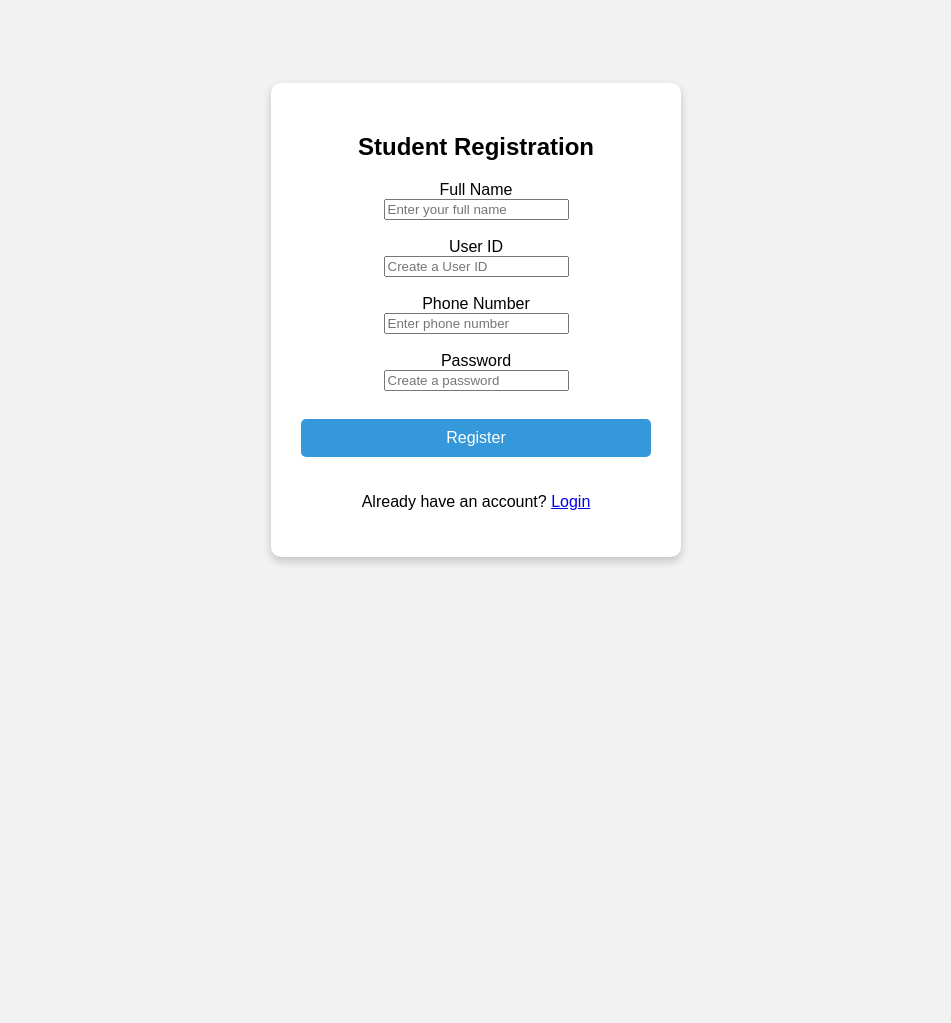
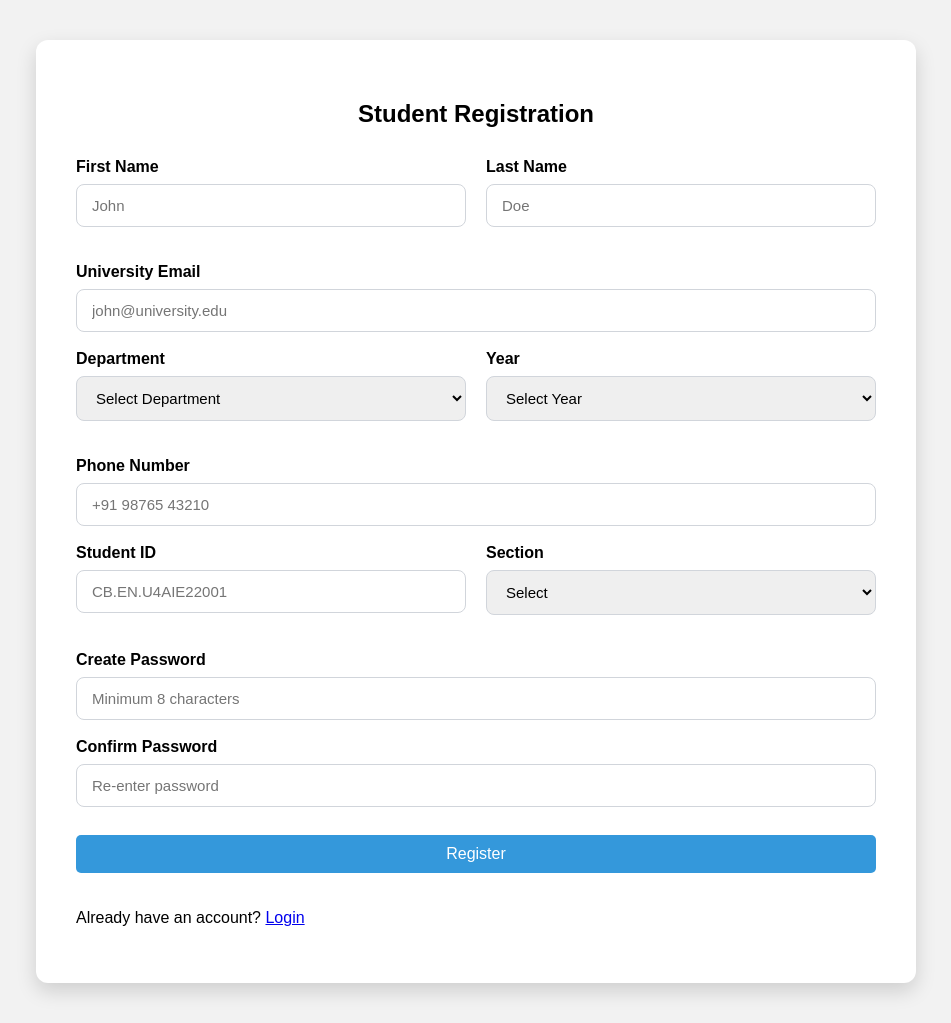
Before and after one commit to NagasriHarini/Course_Registration_system_2, a Flask app: page /register in a window 1280 px wide. Shown: the part 120-1143 px from the top of the page, without its empty margins (164-1115 px from the left). Before the commit the page ends 684 px from the top, so only its background shows below. Run offline with Flask 3, Linux system fonts and the light colour scheme.

Commit message:
Added_proper_ui

```diff
--- a/Static/style.css
+++ b/Static/style.css
@@ -14,17 +14,26 @@ body{
 .container{
     display:flex;
     justify-content:center;
-    align-items:center;
-    height:80vh;
+    align-items:flex-start;
+    padding:40px 20px;
 }
 
-.card{
+.card-login{
     background:white;
-    padding:30px;
-    width:350px;
-    text-align:center;
-    border-radius:10px;
-    box-shadow:0px 4px 10px rgba(0,0,0,0.2);
+    width:100%;
+    max-width:400px;
+    padding:40px;
+    border-radius:12px;
+    box-shadow:0 8px 20px rgba(0,0,0,0.15);
+}
+
+.card-register{
+    background:white;
+    width:100%;
+    max-width:800px;
+    padding:40px;
+    border-radius:12px;
+    box-shadow:0 8px 20px rgba(0,0,0,0.15);
 }
 
 button{
@@ -43,3 +52,65 @@ button{
 button:hover{
     background-color:#2980b9;
 }
+
+
+.form-row{
+    display:flex;
+    gap:20px;
+    margin-bottom:18px;
+}
+
+.form-group{
+    flex:1;
+    display:flex;
+    flex-direction:column;
+}
+
+.form-group label{
+    margin-bottom:8px;
+    font-weight:600;
+}
+
+.form-group input,
+.form-group select{
+    padding:12px 15px;
+    border:1px solid #d1d5db;
+    border-radius:8px;
+    font-size:15px;
+    transition:.3s;
+}
+
+.form-group input:focus,
+.form-group select:focus{
+    outline:none;
+    border-color:#2563eb;
+    box-shadow:0 0 8px rgba(37,99,235,.2);
+}
+
+.register-btn{
+    width:100%;
+    margin-top:10px;
+}
+
+@media(max-width:768px){
+    .form-row{
+        flex-direction:column;
+    }
+}
+
+h2{
+    text-align:center;
+    margin-bottom:30px;
+}
+
+form{
+    width:100%;
+}
+
+.form-group{
+    margin-bottom:18px;
+}
+
+.form-group label{
+    text-align:left;
+}
--- a/app.py
+++ b/app.py
@@ -20,9 +20,10 @@ def login():
 def register():
     return render_template('register.html')
 
-@app.route('/admin')
+@app.route('/Admin')
 def admin():
-    return render_template('admin.html')
+    return render_template('Admin.html')
+
 
 if __name__ =='__main__':
     app.run(debug=True)
--- a/database.py
+++ b/database.py
@@ -7,4 +7,4 @@ conn = pyodbc.connect(
     "Trusted_Connection=yes;"
 )
 
-print("Connected successfully!")
+cursor  = conn.cursor()
--- a/templates/register.html
+++ b/templates/register.html
@@ -15,31 +15,131 @@
     </header>
 
     <div class="container">
-        <div class="card">
+        <div class="card-register">
 
             <h2>Student Registration</h2>
 
-            <form action="#" method="post">
+            <form action="{{ url_for('register') }}" method="POST">
 
-                <label>Full Name</label><br>
-                <input type="text" name="name" placeholder="Enter your full name" required><br><br>
+                <div class="form-row">
+                    <div class="form-group">
+                        <label for="first_name">First Name</label>
+                        <input
+                            type="text"
+                            id="first_name"
+                            name="first_name"
+                            placeholder="John"
+                            required>
+                    </div>
 
-                <label>User ID</label><br>
-                <input type="text" name="userid" placeholder="Create a User ID" required><br><br>
+                    <div class="form-group">
+                        <label for="last_name">Last Name</label>
+                        <input
+                            type="text"
+                            id="last_name"
+                            name="last_name"
+                            placeholder="Doe"
+                            required>
+                    </div>
+                </div>
 
-                <label>Phone Number</label><br>
-                <input type="tel" name="phone" placeholder="Enter phone number" required><br><br>
+                <div class="form-group">
+                    <label for="email">University Email</label>
+                    <input
+                        type="email"
+                        id="email"
+                        name="email"
+                        placeholder="john@university.edu"
+                        required>
+                </div>
 
-                <label>Password</label><br>
-                <input type="password" name="password" placeholder="Create a password" required><br><br>
+                <div class="form-row">
+                    <div class="form-group">
+                        <label for="department">Department</label>
+                        <select id="department" name="department" required>
+                            <option value="">Select Department</option>
+                            <option>CSE</option>
+                            <option>AI</option>
+                            <option>ECE</option>
+                            <option>EEE</option>
+                            <option>Mechanical</option>
+                            <option>Civil</option>
+                        </select>
+                    </div>
 
-                <button type="submit">Register</button>
+                    <div class="form-group">
+                        <label for="year_of_study">Year</label>
+                        <select id="year_of_study" name="year_of_study" required>
+                            <option value="">Select Year</option>
+                            <option value="1">1st Year</option>
+                            <option value="2">2nd Year</option>
+                            <option value="3">3rd Year</option>
+                            <option value="4">4th Year</option>
+                        </select>
+                    </div>
+                </div>
+
+                <div class="form-group">
+                    <label for="phone_number">Phone Number</label>
+                    <input
+                        type="tel"
+                        id="phone_number"
+                        name="phone_number"
+                        placeholder="+91 98765 43210"
+                        pattern="[0-9]{10}">
+                </div>
+
+                <div class="form-row">
+                    <div class="form-group">
+                        <label for="student_id">Student ID</label>
+                        <input
+                            type="text"
+                            id="student_id"
+                            name="student_id"
+                            placeholder="CB.EN.U4AIE22001"
+                            required>
+                    </div>
+
+                    <div class="form-group">
+                        <label for="section">Section</label>
+                        <select id="section" name="section">
+                            <option value="">Select</option>
+                            <option>A</option>
+                            <option>B</option>
+                            <option>C</option>
+                        </select>
+                    </div>
+                </div>
+
+                <div class="form-group">
+                    <label for="password">Create Password</label>
+                    <input
+                        type="password"
+                        id="password"
+                        name="password"
+                        placeholder="Minimum 8 characters"
+                        required>
+                </div>
+
+                <div class="form-group">
+                    <label for="confirm_password">Confirm Password</label>
+                    <input
+                        type="password"
+                        id="confirm_password"
+                        name="confirm_password"
+                        placeholder="Re-enter password"
+                        required>
+                </div>
+
+                <button type="submit" class="register-btn">
+                    Register
+                </button>
 
             </form>
 
             <p>
                 Already have an account?
-                <a href="login.html">Login</a>
+                <a href="{{ url_for('login') }}">Login</a>
             </p>
 
         </div>
```
Also changed, not shown: templates/login.html (+24 -8 lines).
